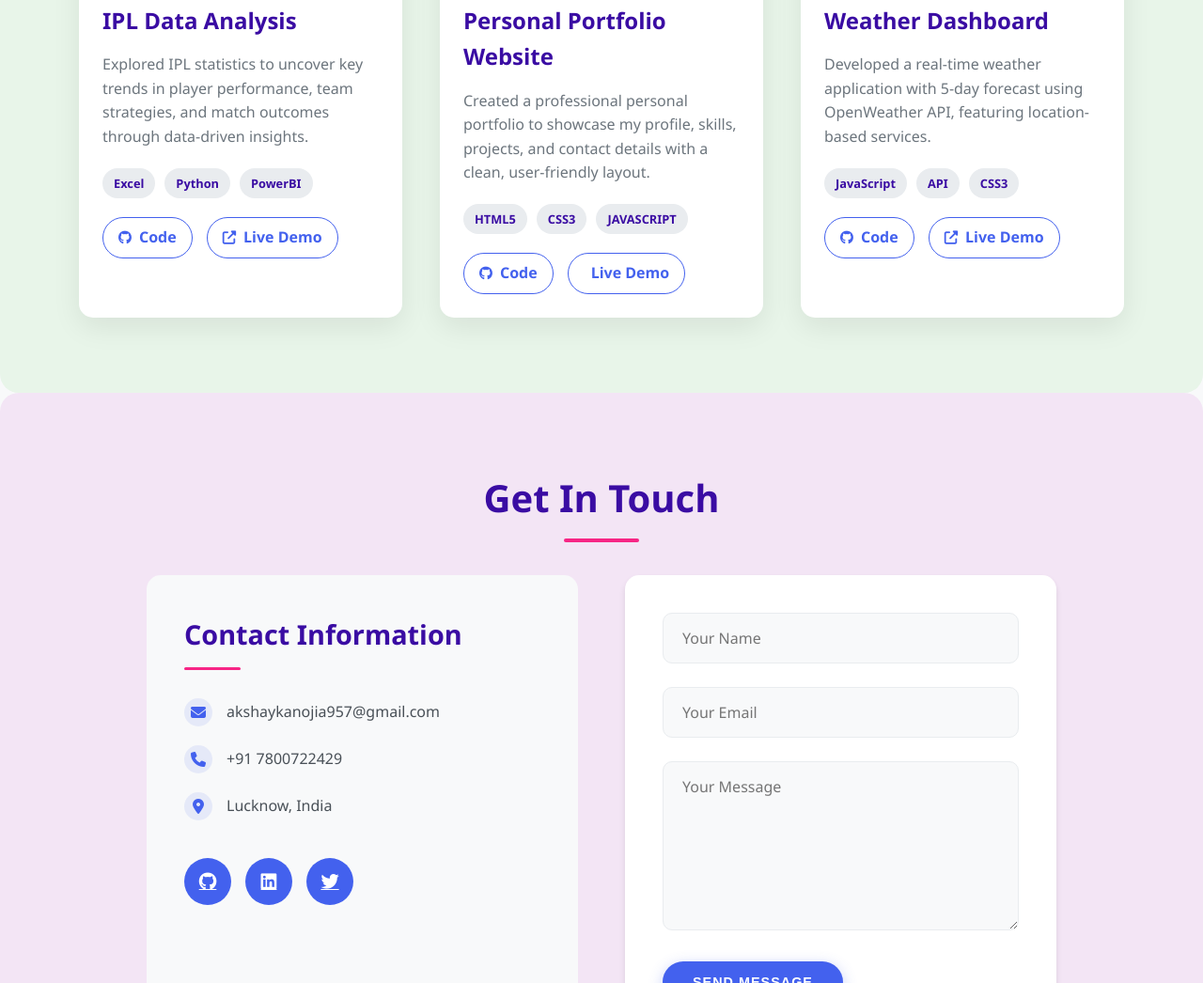
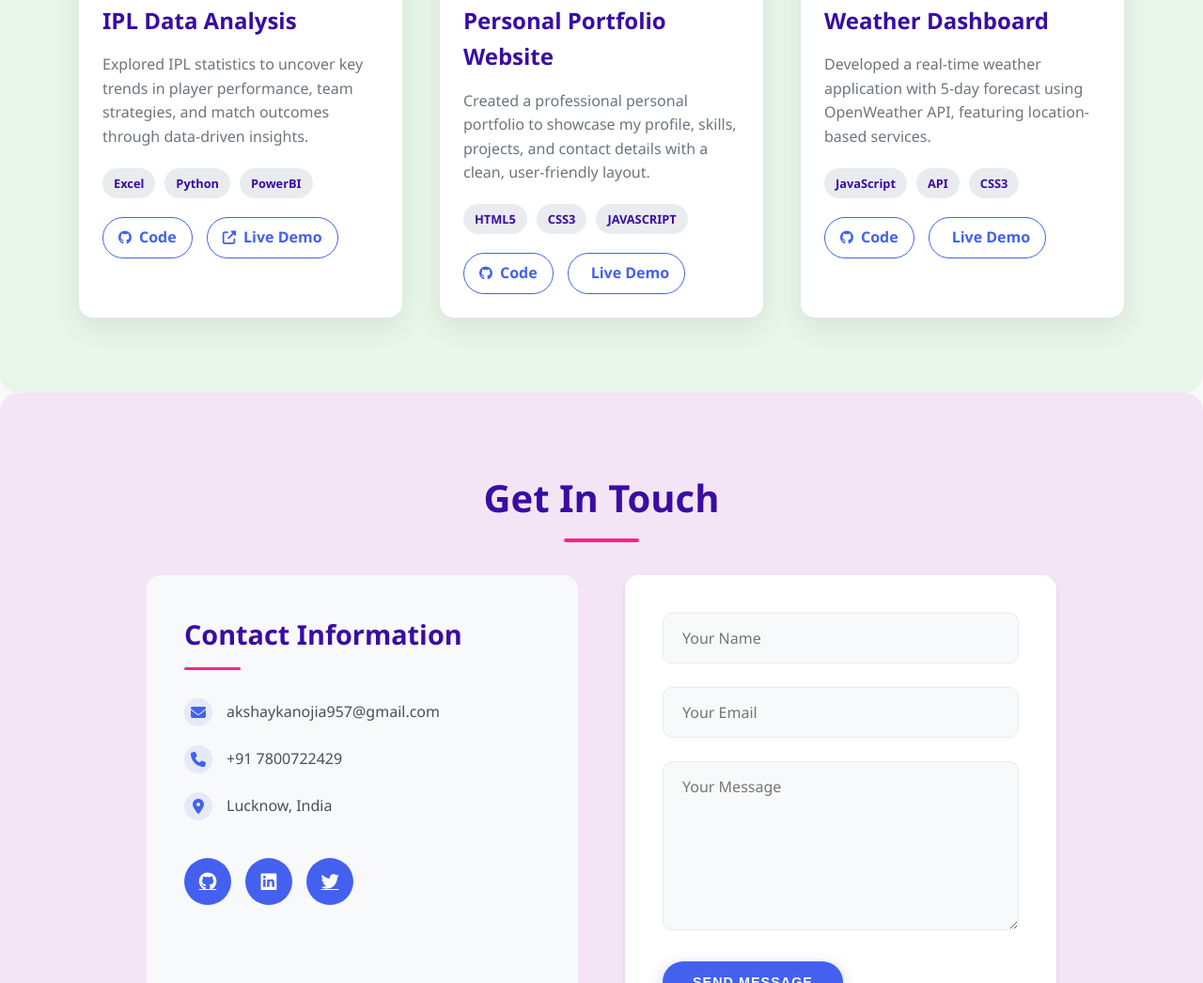
Before and after one commit to Akshay736252/portfolio-website, a plain HTML site: page index.html in a window 1280 px wide. Shown: the part 2497-3543 px from the top of the page at 94% size. Drawn offline with Linux system fonts and the light colour scheme.

Commit message:
Updated HTML content in index.html

```diff
--- a/index.html
+++ b/index.html
@@ -205,7 +205,7 @@
                                 <i class="fab fa-github"></i> Code
                             </a>
                             <a href="#" target="_blank">
-                                <i class="fas fa-external-link-alt"></i> Live Demo
+                                <i class="https://akshay736252.github.io/portfolio-website/"></i> Live Demo
                             </a>
                         </div>
                     </div>
```
